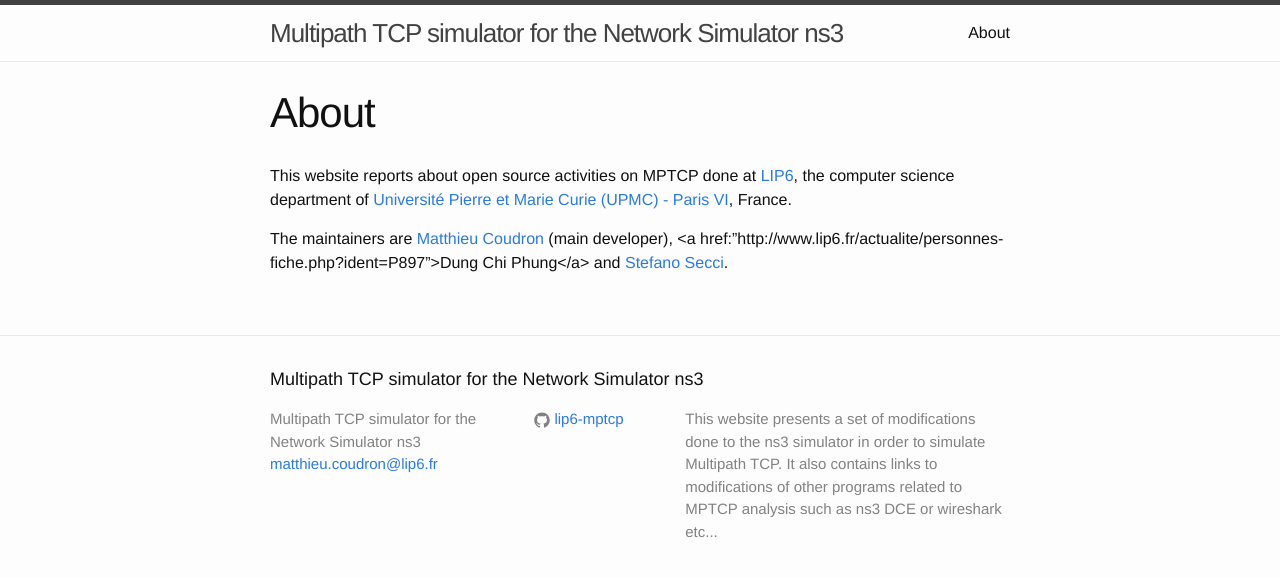
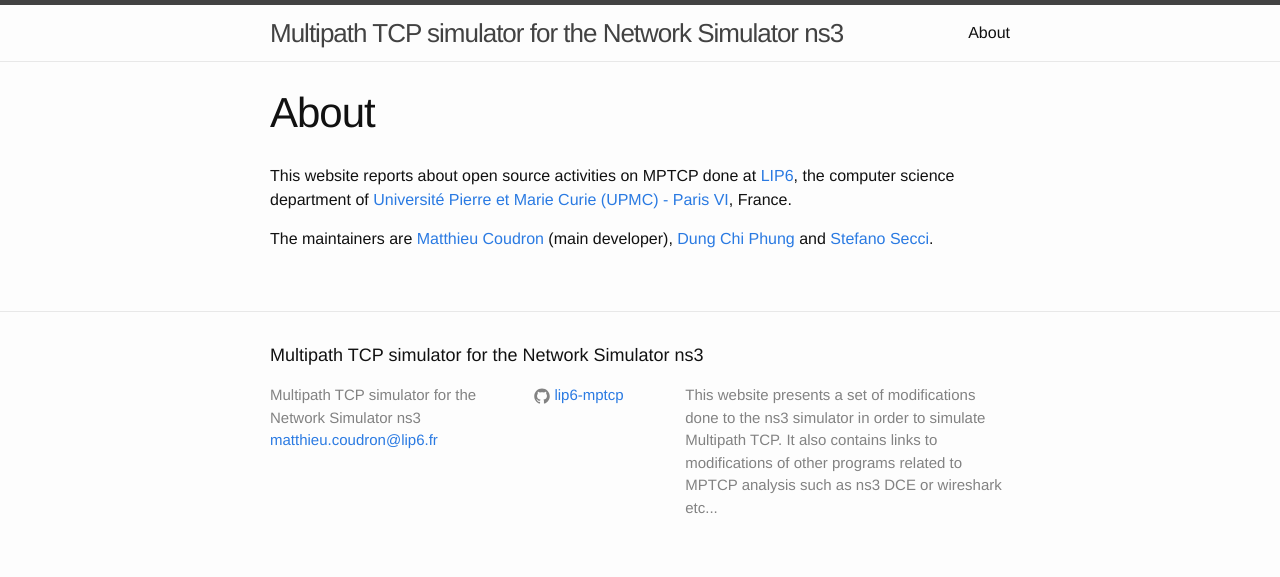
Before and after one commit to FREELANCER2017/lip6-mptcp.github.io, a Jekyll site: the page built from about.md, in a window 1280 px wide. Shown: the top 577 px of the page. Built offline with Jekyll 4.4.1, drawn with Linux system fonts in a browser that asks for light colours; comment, search, counter and statistics services are not loaded.

Commit message:
Update about.md

```diff
--- a/about.md
+++ b/about.md
@@ -6,4 +6,4 @@ permalink: /about/
 
 This website reports about open source activities on MPTCP done at <a href="http://www.lip6.fr">LIP6</a>, the computer science department of <a href="http://www.upmc.fr">Université Pierre et Marie Curie (UPMC) - Paris VI</a>, France.
 
-The maintainers are <a href="http://www.lip6.fr/actualite/personnes-fiche.php?ident=D1337">Matthieu Coudron</a> (main developer), <a href:"http://www.lip6.fr/actualite/personnes-fiche.php?ident=P897">Dung Chi Phung</a> and <a href="http://lip6.fr/Stefano.Secci">Stefano Secci</a>.
+The maintainers are <a href="http://www.lip6.fr/actualite/personnes-fiche.php?ident=D1337">Matthieu Coudron</a> (main developer), <a href="http://www.lip6.fr/actualite/personnes-fiche.php?ident=P897">Dung Chi Phung</a> and <a href="http://lip6.fr/Stefano.Secci">Stefano Secci</a>.
```
